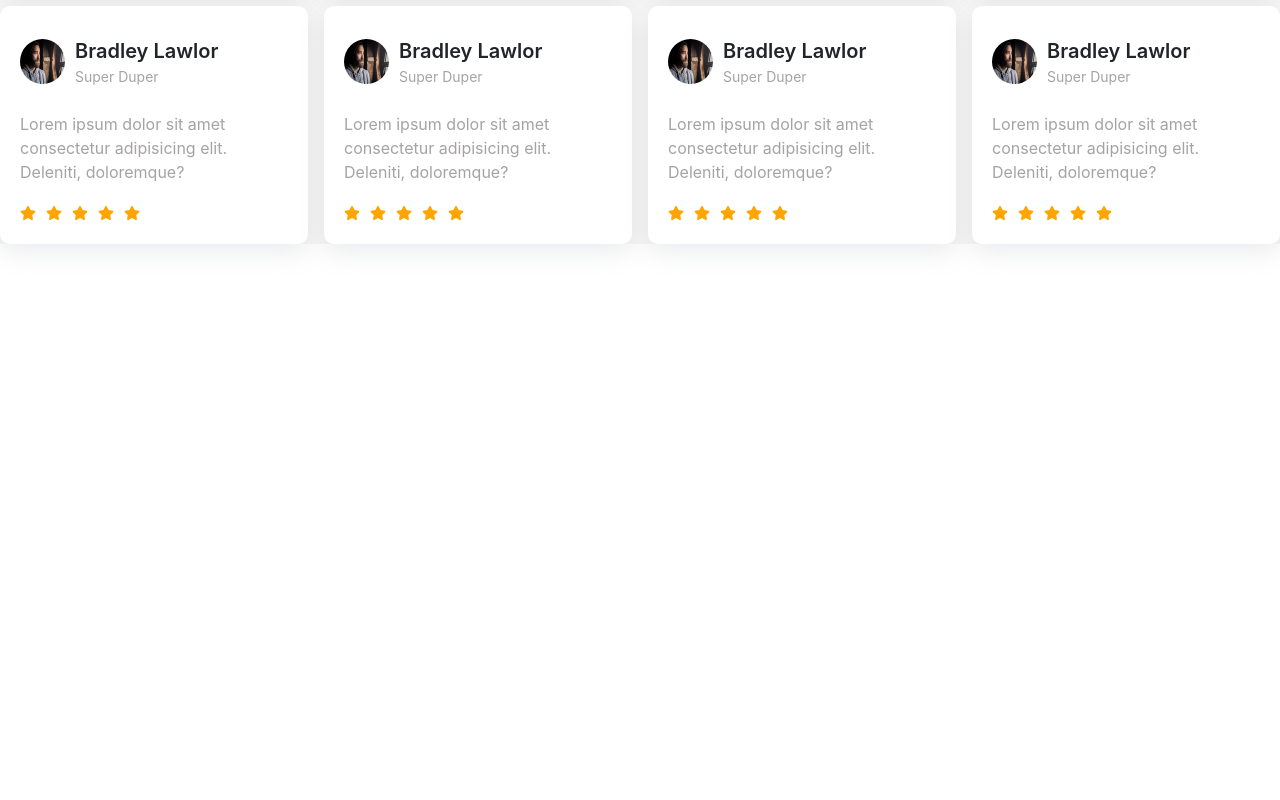
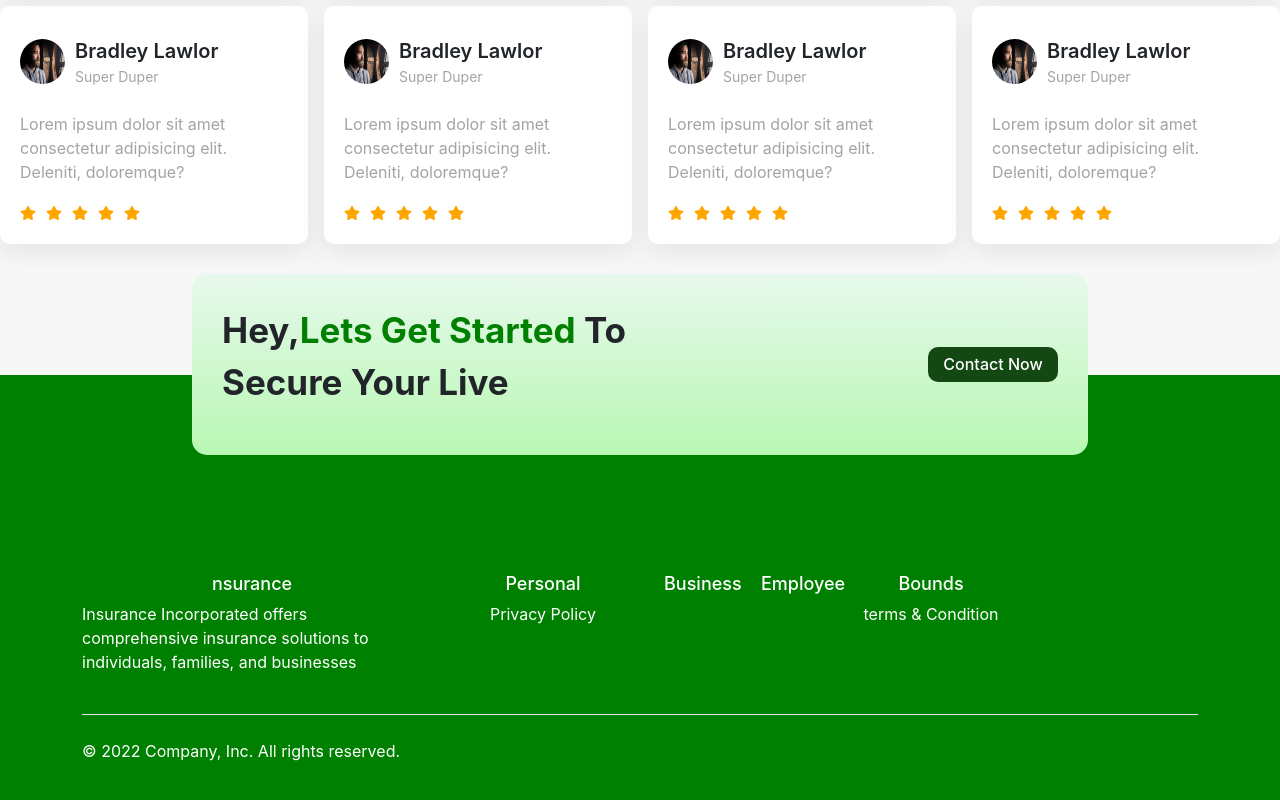
Before and after one commit to lutfor48rahman/nsurance, a React (Create React App) app: page / in a window 1280 px wide. Shown: the part 3440-4240 px from the top of the page. Before the commit the page ends 3734 px from the top, so only its background shows below. Built offline with nearby package versions, Linux system fonts and the light colour scheme.

Commit message:
footer added

```diff
--- a/src/App.js
+++ b/src/App.js
@@ -7,6 +7,7 @@ import Insureance from './component/Insureance/Insureance';
 import ServicePackage from './component/ServicePackage/ServicePackage';
 import Advantages from './component/Advantages/Advantages';
 import ClientReview from './component/ClientReview/ClientReview';
+import Footer from './component/Footer/Footer';
 
 function App() {
   return (
@@ -18,6 +19,7 @@ function App() {
       <ServicePackage></ServicePackage>
       <Advantages></Advantages>
       <ClientReview></ClientReview>
+      <Footer></Footer>
     </div>
   );
 }
--- a/src/component/Banner/Banner.css
+++ b/src/component/Banner/Banner.css
@@ -104,3 +104,9 @@
     background-color: green;
     color: white;
 }
+
+@media screen and (max-width:768px) {
+    .banner .footerShadow{
+        display: none;
+    }
+}
--- a/src/component/ClientReview/ClientReview.css
+++ b/src/component/ClientReview/ClientReview.css
@@ -54,7 +54,43 @@
     width: 45px;
     border-radius: 50%;
 }
-.review .star{
-    color: red;
-    background-color: red;
+.review .reviewShadow{
+    width: 70%;
+    margin: auto;
+    padding: 30px;
+    background:linear-gradient(#e7f9ec, #b8f7b3);
+    border-radius: 15px;
+    display: flex;
+    justify-content: space-between;
+    position: relative;
+    top: 30px;
+    z-index: 1;
 }
+.review .reviewShadow .shadowTitle{
+    max-width: 500px;
+    font-size: 35px;
+    font-weight: bold;
+}
+.review .reviewShadow .shadowTitle span{
+    color: green;
+}
+.review .reviewShadow .shadowButton{
+    display: flex;
+    align-items: center;
+}
+.review .reviewShadow .shadowButton button{
+    height: 35px;
+    width: 130px;
+    border: none;
+    border-radius: 10px;
+    color: white;
+    font-weight: 500;
+    background-color: rgb(19, 72, 19);
+}
+
+@media screen and (max-width:768px) {
+    .review .reviewShadow{
+        display: grid;
+        grid-template-columns: column;
+    }
+}
--- a/src/component/ClientReview/ClientReview.js
+++ b/src/component/ClientReview/ClientReview.js
@@ -1,52 +1,63 @@
-import React from 'react';
-import './ClientReview.css';
-import { FaStar } from 'react-icons/fa';
-import man from '../images/man2.jpg';
+import React from "react";
+import "./ClientReview.css";
+import { FaStar } from "react-icons/fa";
+import man from "../images/man2.jpg";
 
 const ClientReview = () => {
   const stars = Array(5).fill(0);
   const columns = Array(8).fill(0);
   return (
-        <div className='review'>
-            <div className='head'>
-                <p>Real <span>Clients</span> With HOnest <span>Reviews</span> And They Are Coverage.</p>
+    <div className="review">
+      <div className="head">
+        <p>
+          Real <span>Clients</span> With HOnest <span>Reviews</span> And They
+          Are Coverage.
+        </p>
       </div>
-            <div className='row g-3'>
-                {
-                    columns.map((_,index)=>{
-                        return(
-                            <div className='col-12 col-lg-3 col-xl-3'>
-                  <div className='reviewBox'>
-                    <div className='headName'>
+      <div className="row g-3">
+        {columns.map((_, index) => {
+          return (
+            <div className="col-12 col-lg-3 col-xl-3">
+              <div className="reviewBox">
+                <div className="headName">
                   <div>
                     <img src={man} alt="" />
                   </div>
                   <div>
-                            <p className='name'>Bradley Lawlor</p>
-                            <p className='title'>Super Duper</p>
+                    <p className="name">Bradley Lawlor</p>
+                    <p className="title">Super Duper</p>
                   </div>
                 </div>
-                    <div className='description'>
-                        <p>Lorem ipsum dolor sit amet consectetur adipisicing elit. Deleniti, doloremque?</p>
-
+                <div className="description">
+                  <p>
+                    Lorem ipsum dolor sit amet consectetur adipisicing elit.
+                    Deleniti, doloremque?
+                  </p>
                 </div>
                 <div>
-                  {
-                    stars.map((_,index) => {
-                        return(
-                            <FaStar style={{
-                                marginRight:10,
-                                color:'orange'
-                            }}/>
-                        )
-                    })
-                   }
+                  {stars.map((_, index) => {
+                    return (
+                      <FaStar
+                        style={{
+                          marginRight: 10,
+                          color: "orange",
+                        }}
+                      />
+                    );
+                  })}
                 </div>
               </div>
             </div>
-                        )
-                    })
-                }
+          );
+        })}
+      </div>
+      <div className="reviewShadow">
+        <div className="shadowTitle">
+          <p>Hey,<span>Lets Get Started</span> To Secure Your Live</p>
+        </div>
+        <div className="shadowButton">
+          <button>Contact Now</button>
+        </div>
       </div>
     </div>
   );
--- /dev/null
+++ b/src/component/Footer/Footer.css
@@ -0,0 +1,16 @@
+.footer{
+    margin-top: -100px;
+    min-height: 400px;
+    background-color: green;
+    color: white;
+}
+.main{
+    padding-top: 150px;
+}
+footer h5{
+    font-size: 18px;
+}
+footer h5,
+footer ul li{
+    text-align: center;
+}
--- /dev/null
+++ b/src/component/Footer/Footer.js
@@ -0,0 +1,82 @@
+import React from "react";
+import "./Footer.css";
+
+const Footer = () => {
+  return (
+    <div className="footer">
+        <div class="container">
+      <footer class="py-5 ">
+        <div class="row g-5 main">
+        <div class="col-12 col-lg-4 col-xl-4">
+              <h5>nsurance</h5>
+              <p>Insurance Incorporated offers comprehensive insurance solutions to individuals, families, and businesses</p>
+          </div>
+          <div class="col-12 col-lg-2 ">
+            <h5>Personal</h5>
+            <ul class="nav flex-column">
+              <li class="nav-item mb-2">
+                <a href="#" class="nav-link p-0 text-white">
+                  Privacy Policy
+                </a>
+              </li>
+            </ul>
+          </div>
+          <div class="col-12 col-lg-1">
+            <h5>Business</h5>
+            <ul class="nav flex-column">
+
+            </ul>
+          </div>
+
+          <div class="col-12 col-lg-1">
+            <h5>Employee</h5>
+            <ul class="nav flex-column">
+
+            </ul>
+          </div>
+
+          <div class="col-12 col-lg-2">
+            <h5>Bounds</h5>
+            <ul class="nav flex-column">
+              <li class="nav-item mb-2">
+                <a href="#" class="nav-link p-0 text-white">
+                  terms & Condition
+                </a>
+              </li>
+            </ul>
+          </div>
+        </div>
+
+        <div class="d-flex flex-column flex-sm-row justify-content-between py-4 my-4 border-top">
+          <p>&copy; 2022 Company, Inc. All rights reserved.</p>
+          <ul class="list-unstyled d-flex">
+            <li class="ms-3">
+              <a class="link-dark" href="#">
+                <svg class="bi" width="24" height="24">
+                  <use href="#twitter" />
+                </svg>
+              </a>
+            </li>
+            <li class="ms-3">
+              <a class="link-dark" href="#">
+                <svg class="bi" width="24" height="24">
+                  <use href="#instagram" />
+                </svg>
+              </a>
+            </li>
+            <li class="ms-3">
+              <a class="link-dark" href="#">
+                <svg class="bi" width="24" height="24">
+                  <use href="#facebook" />
+                </svg>
+              </a>
+            </li>
+          </ul>
+        </div>
+      </footer>
+    </div>
+    </div>
+  );
+};
+
+export default Footer;
--- a/src/component/Navbar/Navbar.css
+++ b/src/component/Navbar/Navbar.css
@@ -63,6 +63,7 @@
         position: absolute;
         top: 70px;
         left: 0;
+        z-index: 2;
     }
     .lists .items ul li{
         height: 50px;
```
Lines whose indentation alone changed are shown as unchanged.
